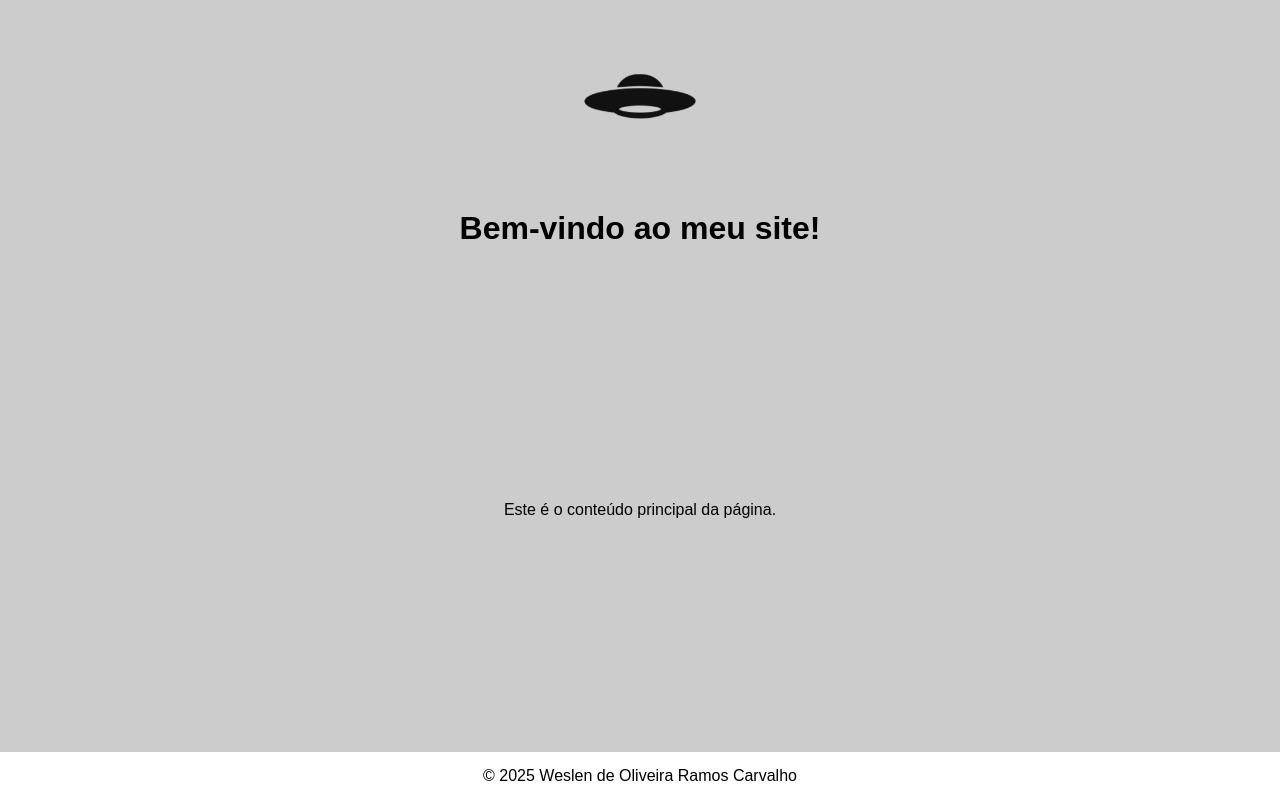
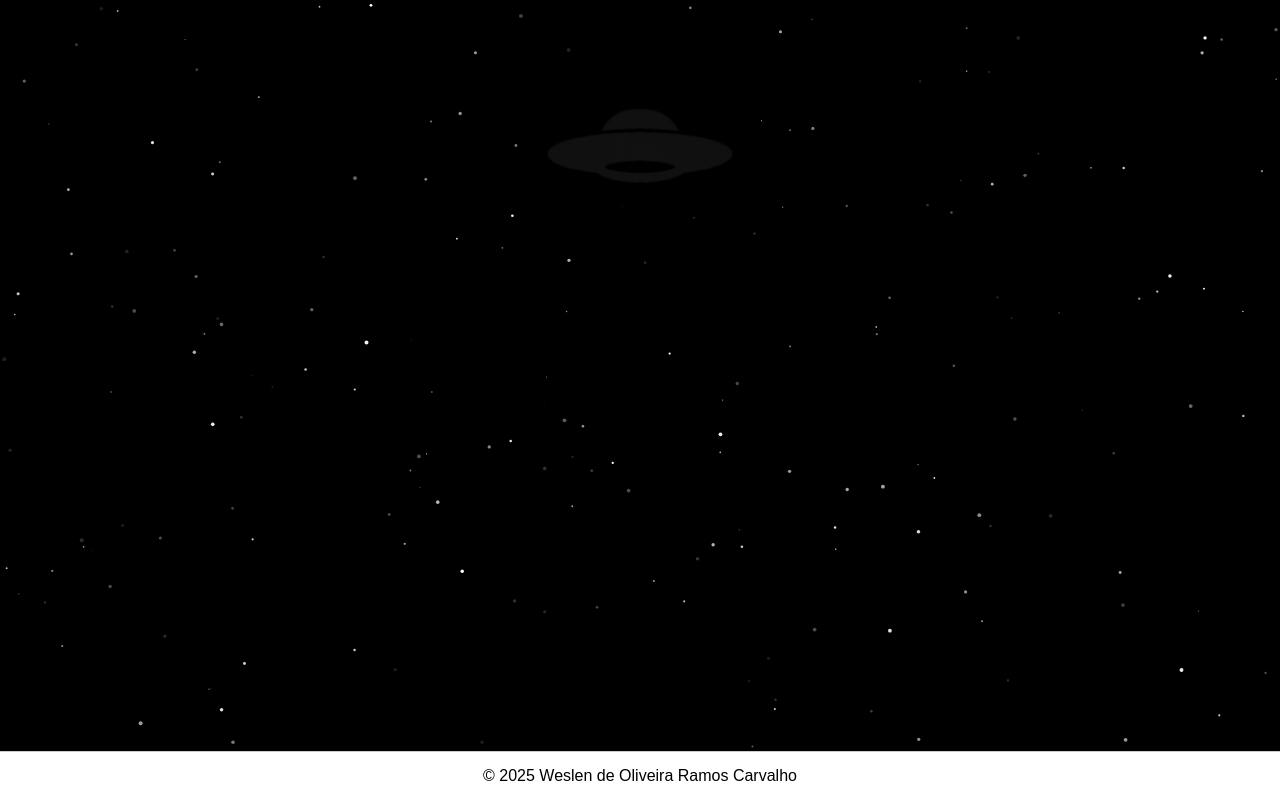
Before and after one commit to REY2027/MEU-SITE-TESTE-, a plain HTML site: page index.html in a window 1280 px wide. Drawn offline with Linux system fonts and the light colour scheme; files whose address does not match are found by name.

Commit message:
Add files via upload

```diff
--- a/index.html
+++ b/index.html
@@ -15,10 +15,20 @@
   </div>
 
   <header>
-    <h1>Bem-vindo ao meu site!</h1>
+    <h1>Oque é WORC?</h1>
   </header>
 
-    <!-- Tela de introdução -->
+  <!-- Conteúdo do site -->
+  <main>
+    <canvas id="starfield"></canvas>
+    <p>WORC é uma página dedicada a avistamentos de OVNIS, UFOS ou UAPS, onde você pode postar suas experiências como vídeos, fotos e relatos.</p>
+  </main>
+
+  <footer>
+    <p>&copy; 2025 Weslen de Oliveira Ramos Carvalho</p>
+  </footer>
+
+  <!-- Tela de introdução -->
   <div id="intro">
     <img src="imagens/logo.png" alt="Minha Logo" class="logo">
   </div>
@@ -29,15 +39,6 @@
     <p>Carregando...</p>
   </div>
 
-  <!-- Conteúdo do site -->
-  <main>
-    <p>Este é o conteúdo principal da página.</p>
-  </main>
-
-  <footer>
-    <p>&copy; 2025 Weslen de Oliveira Ramos Carvalho</p>
-  </footer>
-
   <!-- Link para o JavaScript -->
   <script src="script.js"></script>
 </body>
--- a/script.js
+++ b/script.js
@@ -11,3 +11,53 @@ window.addEventListener("load", function () {
   // Mostra o conteúdo
   document.getElementById("conteudo").style.display = "block";
 });
+
+const canvas = document.getElementById('starfield');
+const ctx = canvas.getContext('2d');
+
+let stars = [];
+
+function resizeCanvas() {
+  canvas.width = window.innerWidth;
+  canvas.height = window.innerHeight;
+}
+
+window.addEventListener('resize', resizeCanvas);
+resizeCanvas();
+
+// Criar estrelas
+for (let i = 0; i < 200; i++) {
+  stars.push({
+    x: Math.random() * canvas.width,
+    y: Math.random() * canvas.height,
+    radius: Math.random() * 1.5 + 0.5,
+    speedY: Math.random() * 0.5 + 0.2,
+    opacity: Math.random()
+  });
+}
+
+function animateStars() {
+  ctx.clearRect(0, 0, canvas.width, canvas.height);
+
+  for (let star of stars) {
+    ctx.beginPath();
+    ctx.arc(star.x, star.y, star.radius, 0, Math.PI * 2);
+    ctx.fillStyle = `rgba(255, 255, 255, ${star.opacity})`;
+    ctx.fill();
+
+    // Atualiza a posição
+    star.y += star.speedY;
+    star.opacity += (Math.random() - 0.5) * 0.05;
+    star.opacity = Math.max(0.1, Math.min(1, star.opacity));
+
+    // Se sair da tela, volta para cima
+    if (star.y > canvas.height) {
+      star.y = 0;
+      star.x = Math.random() * canvas.width;
+    }
+  }
+
+  requestAnimationFrame(animateStars);
+}
+
+animateStars();
--- a/style.css
+++ b/style.css
@@ -5,41 +5,46 @@
   box-sizing: border-box;
 }
 
-  html, body {
+html,
+body {
+  margin: 0;
+  padding: 0;
+  overflow: hidden;
+  background: black;
   height: 100%;
-    font-family: Arial, sans-serif;
 }
 
 body {
   display: flex;
   flex-direction: column;
-    background-color: #ccc;
-  }
-
-  .logo-ufo {
-    width: 215px;
-    height: auto;
+  background-color: #000000;
 }
 
 /* Logo acima do header */
 .logo-container {
   display: flex;
   justify-content: center;
-    padding: 30px 0 10px 0; /* Espaço acima e abaixo da logo */
-    background-color: transparent; /* ou uma cor, se quiser destaque */
+  padding: 30px 0 10px 0;
+  /* Espaço acima e abaixo da logo */
+  background-color: transparent;
+  /* ou uma cor, se quiser destaque */
   animation: flutuar 3s ease-in-out infinite;
+  z-index: 1;
 }
 
 .logo-container img {
-    max-width: 150px;
+  max-width: 250px;
   height: auto;
 }
 
 /* Animação de flutuação */
 @keyframes flutuar {
-    0%, 100% {
+
+  0%,
+  100% {
     transform: translateY(0);
   }
+
   50% {
     transform: translateY(-10px);
   }
@@ -47,10 +52,10 @@
 
 /* Header */
 header {
-    background-color: #ccc;
+  background-color: #ffffff00;
   padding: 20px;
   text-align: center;
-    border-bottom: 1px solid #ccc;
+  border-bottom: 1px solid #00000000;
   font-family: 'Bebas Neue', sans-serif;
 }
 
@@ -72,7 +77,7 @@
 
 /* Footer no final da página */
 footer {
-    background-color: white;
+  background-color: #ffffff;
   padding: 15px;
   text-align: center;
   border-top: 1px solid #ccc;
@@ -86,12 +91,13 @@
   left: 0;
   width: 100%;
   height: 100%;
-    background: #ccc;
+  background: #ffffff;
   display: flex;
   align-items: center;
   justify-content: center;
   z-index: 1000;
-    animation: fadeOut 2s ease 2s forwards; /* Dura 2s, espera 2s, depois esconde */
+  animation: fadeOut 2s ease 2s forwards;
+  /* Dura 2s, espera 2s, depois esconde */
 }
 
 .logo {
@@ -106,6 +112,7 @@
     transform: scale(0.5);
     opacity: 0;
   }
+
   to {
     transform: scale(1);
     opacity: 1;
@@ -139,7 +146,7 @@
   width: 40px;
   height: 40px;
   border: 5px solid #ccc;
-    border-top-color: #3498db;
+  border-top-color: #0c501b;
   border-radius: 50%;
   animation: girar 1s linear infinite;
   margin-bottom: 10px;
@@ -150,3 +157,11 @@
     transform: rotate(360deg);
   }
 }
+
+canvas {
+  position: absolute;
+  top: 0;
+  left: 0;
+  display: block;
+  z-index: 0;
+}
```
Lines whose indentation alone changed are shown as unchanged.
